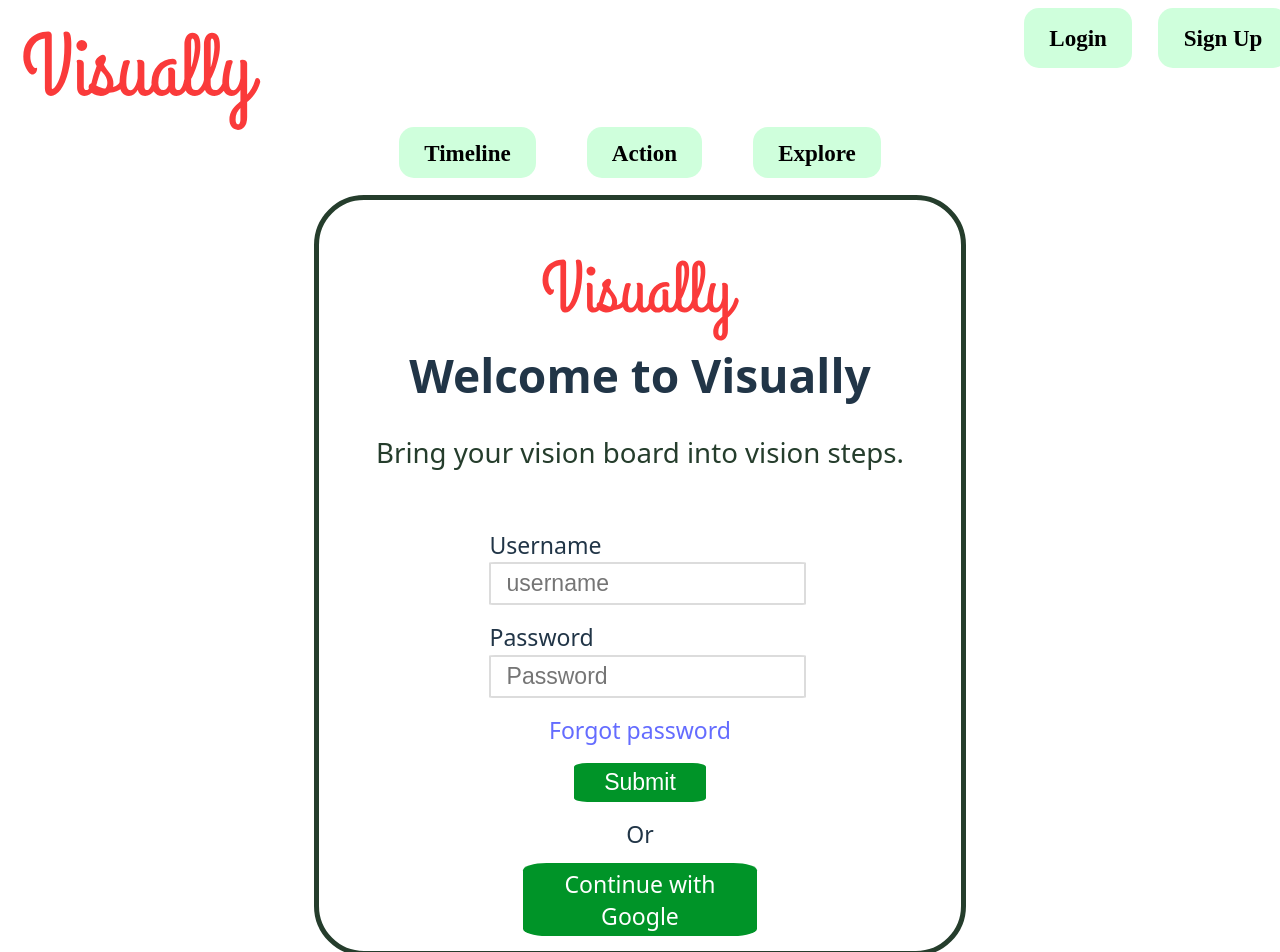
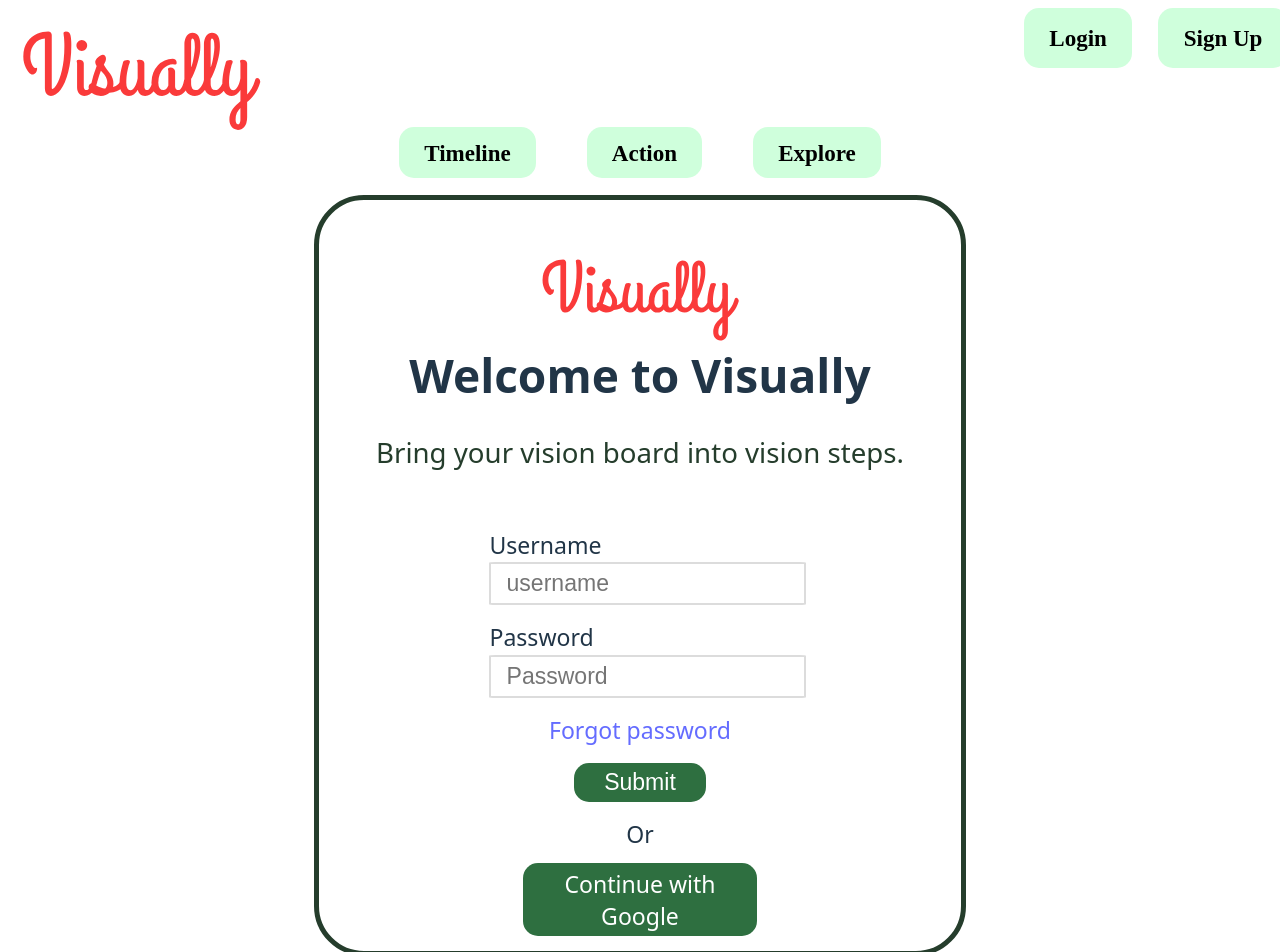
Before and after one commit to Melissa-Cruz/visually-app-client, a React (Vite) app: page /login in a window 1280 px wide. Shown: the top 952 px of the page. Built offline with nearby package versions, Linux system fonts and the light colour scheme; no server answers.

Commit message:
changed the styling of the submit buttons

```diff
--- a/src/App.css
+++ b/src/App.css
@@ -176,7 +176,7 @@
     /* display: inline-block; */
     top: -1%;
     width: 20%;
-    height:2%;
+    height:1%;
     left: 1%;
     /* align-items: end; */
     /* flex-grow: 1; */
@@ -367,8 +367,8 @@
   }
 
   .form-button-style{
-    background-color: var(--form_button_color);
-    border-color: var(--form_button_color);
+    background-color: var(--green);
+    border-color: var(--green);
     border-style: none;
 
     color:var(--white);
@@ -377,7 +377,7 @@
     padding-left: 10%;
     padding-top: 2%;
     padding-bottom: 2%;
-    border-radius: 10%;
+    border-radius: 15px;
 
     border-style: none;
     border-color: none;
```
